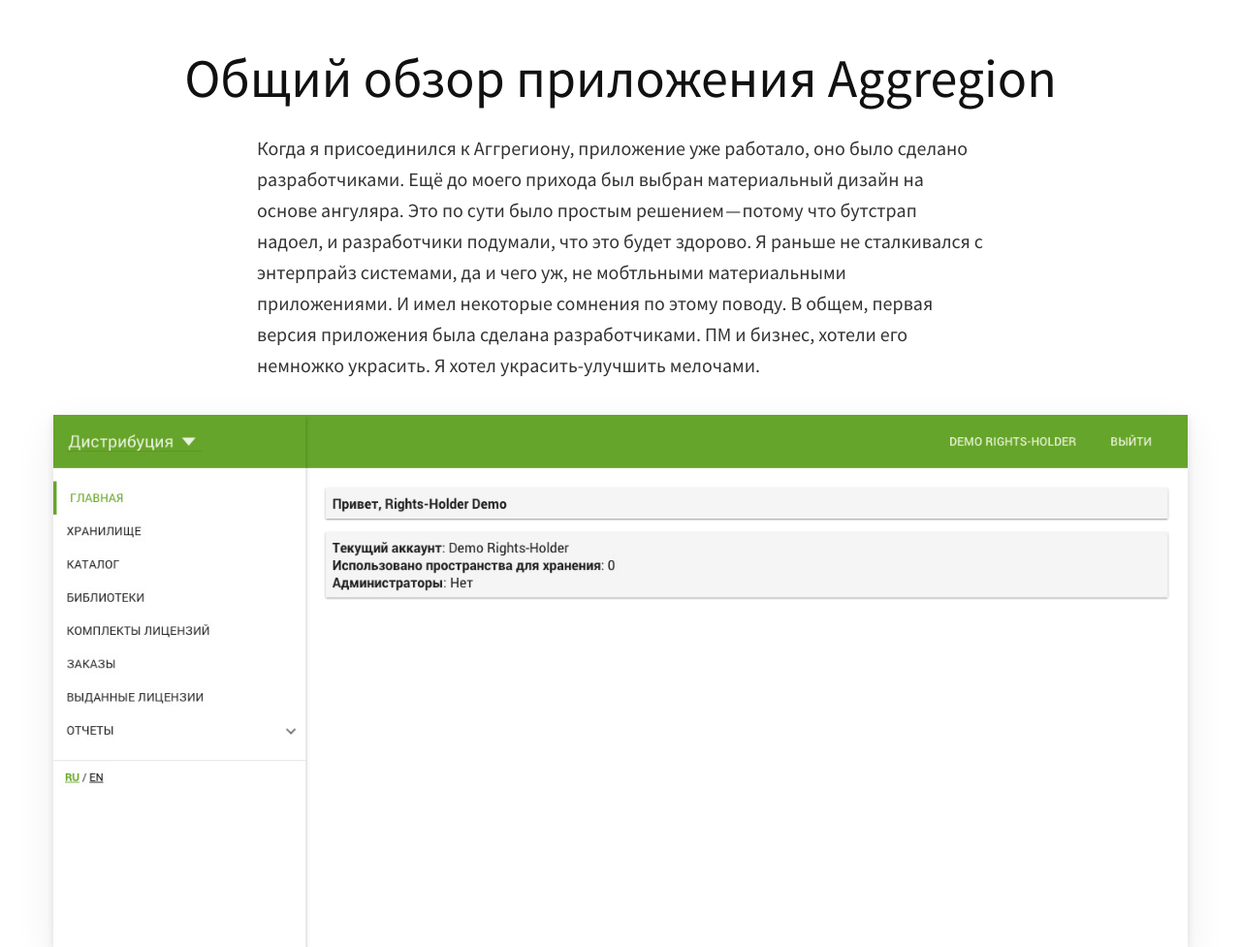
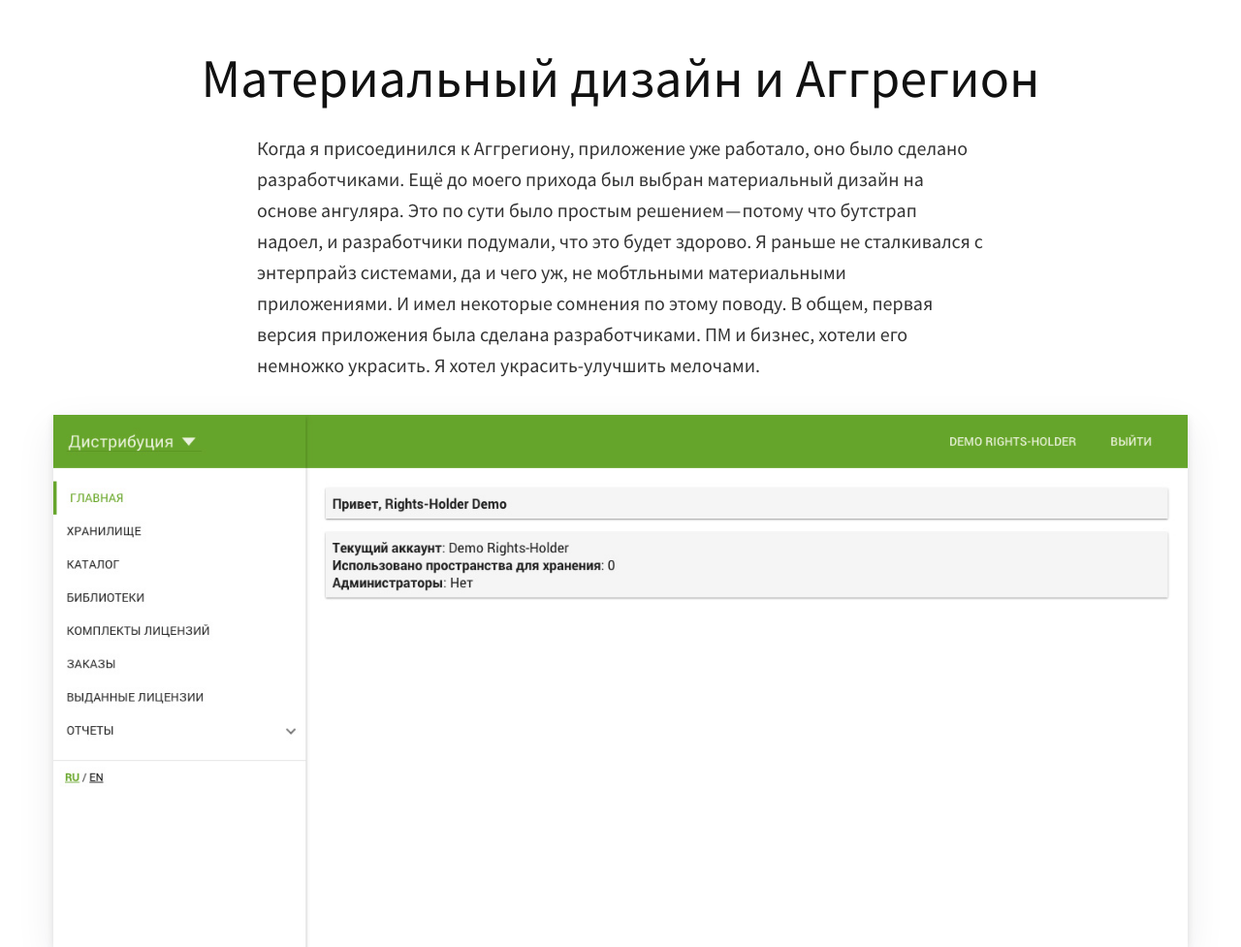
Before and after one commit to hedonistjugend/portfolio-2017, a plain HTML site: page agrie_system_overall.html in a window 1280 px wide. Shown: the top 977 px of the page at 97% size. Drawn offline with nearby package versions, Linux system fonts and the light colour scheme.

Commit message:
Heading changes

```diff
--- a/agrie_system_overall.html
+++ b/agrie_system_overall.html
@@ -27,7 +27,7 @@
     <div class="container">
         <div class="row">
 
-            <h1>Общий обзор приложения Aggregion</h1>
+            <h1>Материальный дизайн и Аггрегион</h1>
 
             <article class="col-md-8 col-md-offset-2">
                 <p>Когда я присоединился к Аггрегиону, приложение уже работало, оно было сделано разработчиками. Ещё до моего прихода был выбран материальный дизайн на основе ангуляра. Это по сути было простым решением — потому что бутстрап надоел, и разработчики
```
